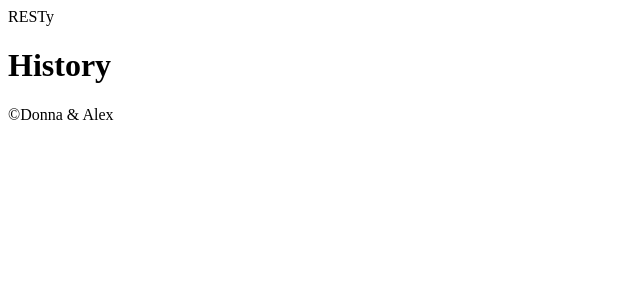
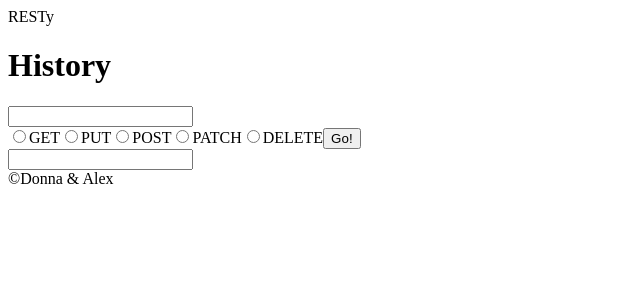
Before and after one commit to alexspencer-401-advanced-javascript/RESTy-react-lab, a React app: page / in a window 1280 px wide. Shown: the top 300 px of the page, without its empty margins (0-640 px from the left). Built offline with nearby package versions, Linux system fonts and the light colour scheme.

Commit message:
form created

```diff
--- a/src/components/App.js
+++ b/src/components/App.js
@@ -2,12 +2,14 @@
 import Header from '../components/Header';
 import Footer from './Footer';
 import History from '../components/containers/History';
+import Form from '../components/containers/Form';
 
 export default function App() {
   return (
     <>
       <Header />
       <History />
+      <Form />
       <Footer />
     </>
   );
--- /dev/null
+++ b/src/components/containers/Form.js
@@ -0,0 +1,32 @@
+import React, { Component } from 'react';
+
+export default class Form extends Component {
+  state = {
+
+  }
+
+  handleChange = ({ target }) => {
+    this.setState({value: target.value})
+  }
+
+  handleSubmit = (event) => {
+    event.preventDefault();
+  }
+
+  render() { //check textarea value
+    return (
+      <form onSubmit={this.handleSubmit}>
+        <input type="text" value={this.state.value} onChange={this.handleChange}/>
+        <div>
+        <input type="radio" name="GET" value="GET"/>GET
+        <input type="radio" name="PUT" value="PUT"/>PUT
+        <input type="radio" name="POST" value="POST"/>POST
+        <input type="radio" name="PATCH" value="PATCH"/>PATCH
+        <input type="radio" name="DELETE" value="DELETE"/>DELETE
+        <button>Go!</button>
+        </div>
+        <input type="textarea" value={this.state.value} onChange={this.handleChange}/>
+      </form>
+    );
+  }
+}
```
Also changed, not shown: 1 other file (tests, documents, lock files or other folders).
